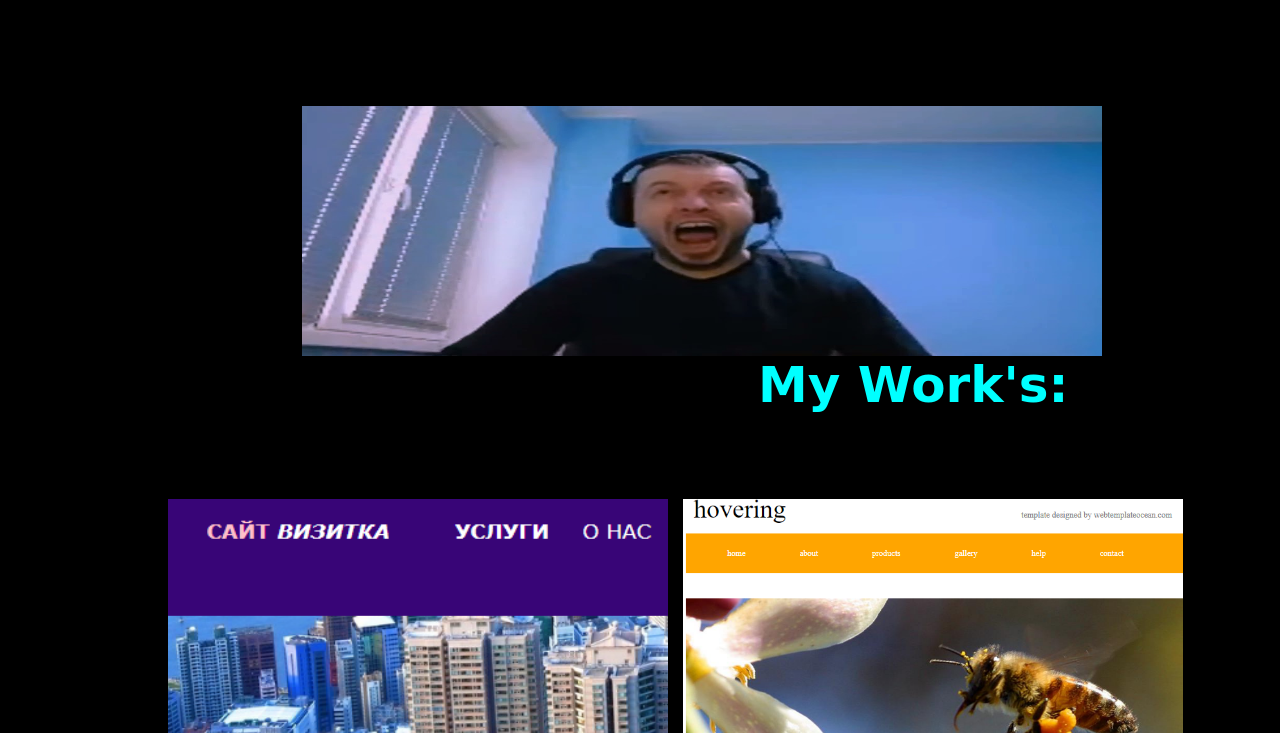
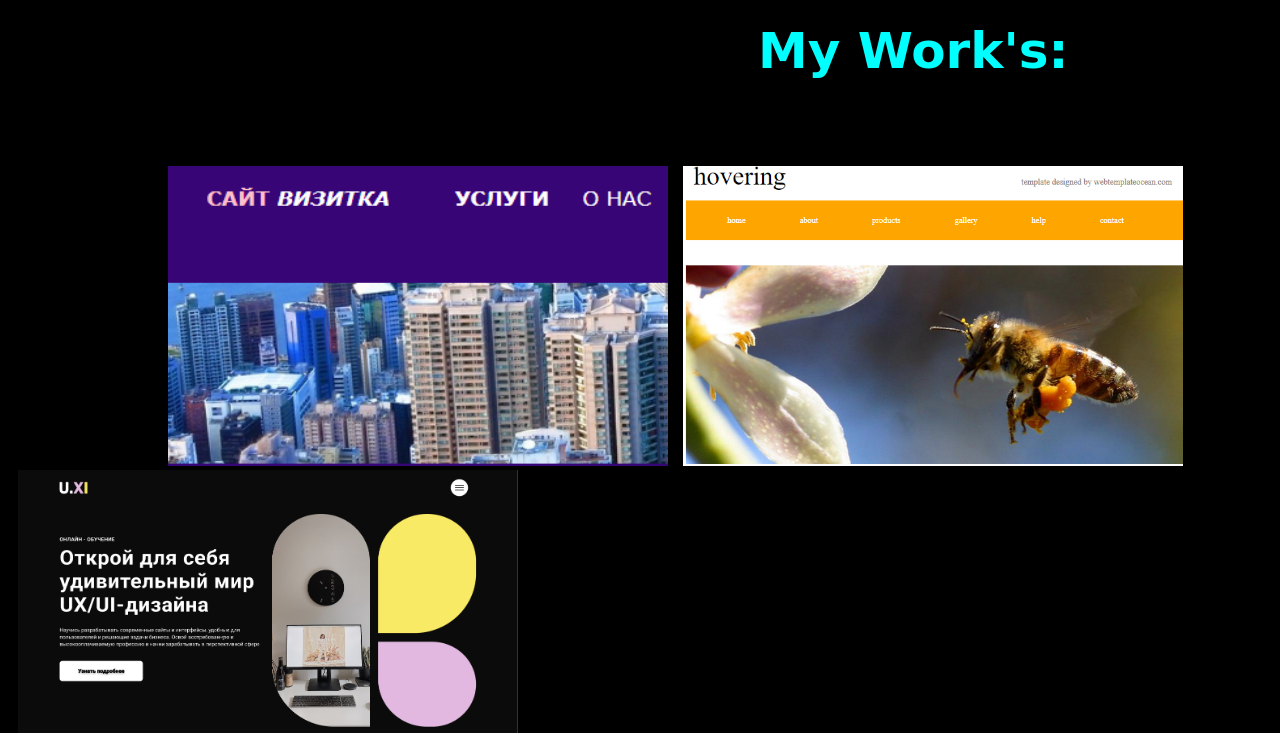
Before and after one commit to monkwxve/sheesh, a plain HTML site: page index.html in a window 1280 px wide. Shown: the part 2036-2769 px from the top of the page. Drawn offline with Linux system fonts and the light colour scheme.

Commit message:
Update index.html

```diff
--- a/index.html
+++ b/index.html
@@ -40,7 +40,6 @@
                 <br>employee with high attention to detail. Fan of
                 <br> volleyball.
                 </h3>
-                <img class="papa" src="img/папаня.jpg" alt="papa">
                 <a name="block2"></a>
         </div>
     <hr>
```
